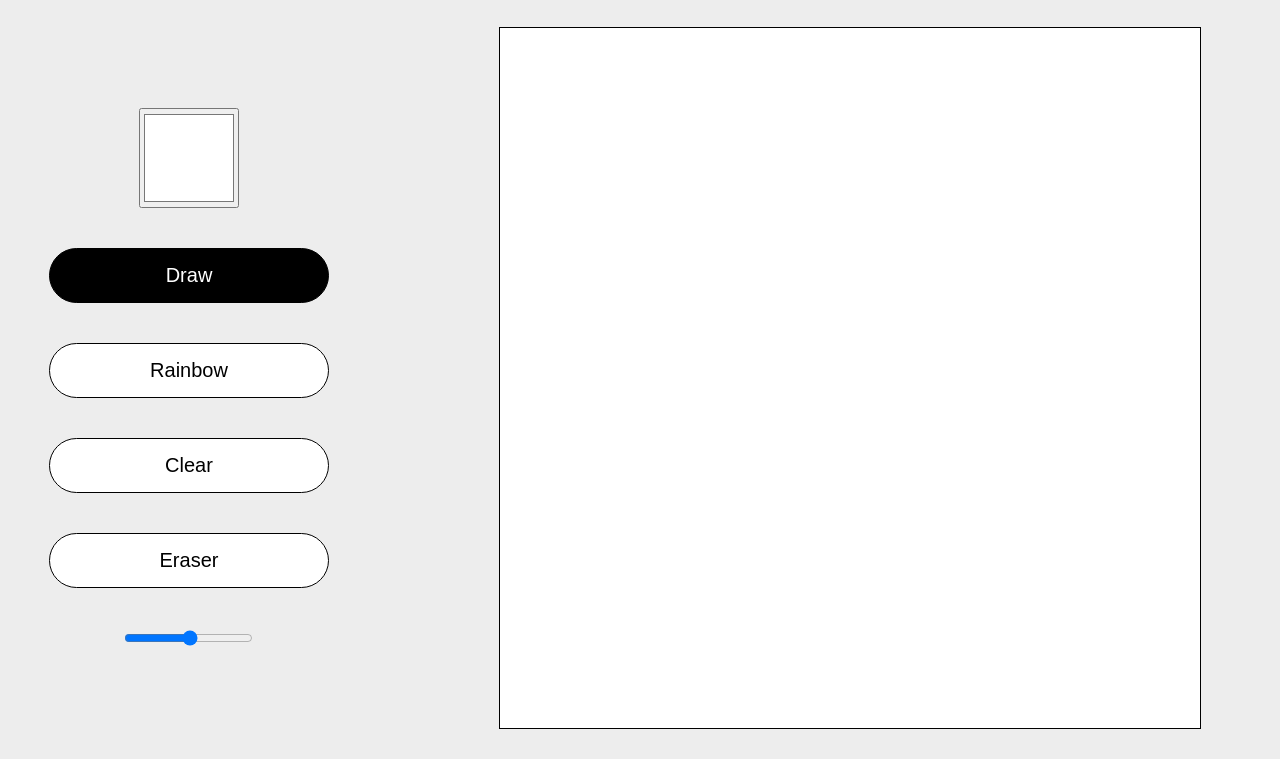
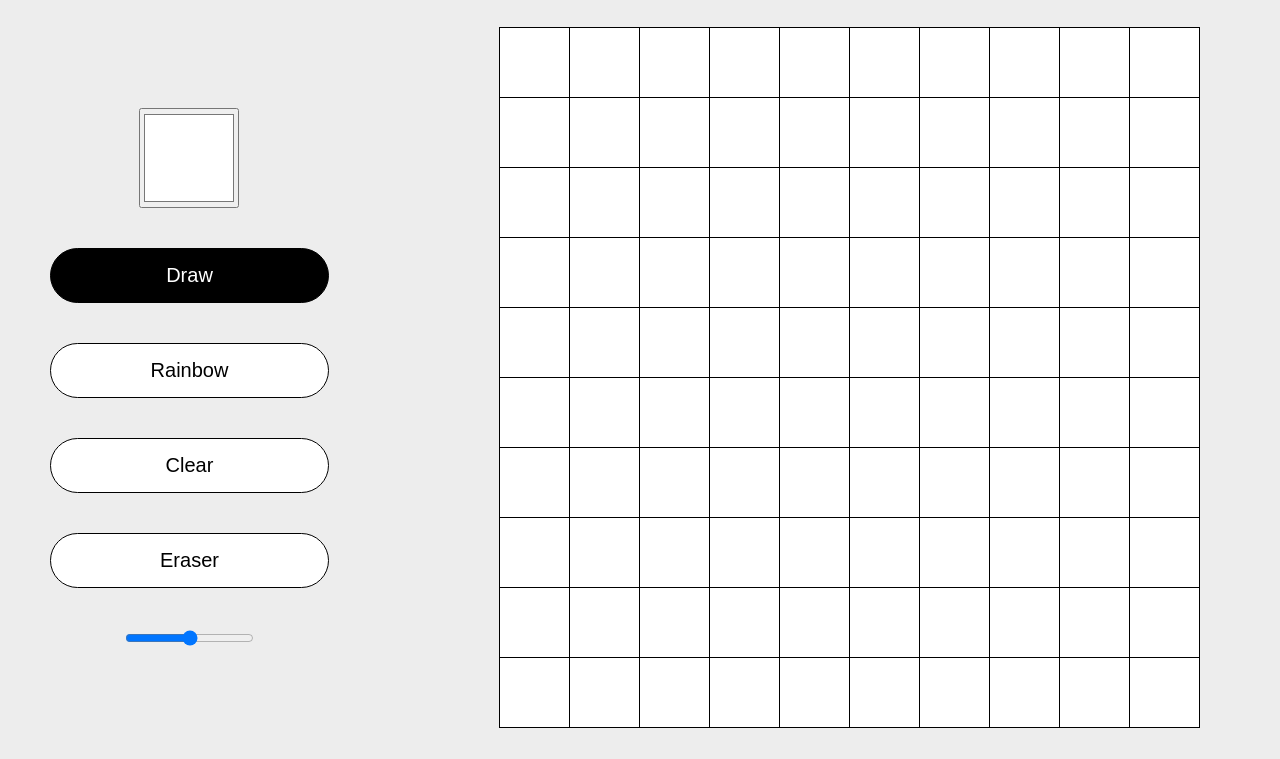
Before and after one commit to shon-arch/ETCH-A-SKETCH, a plain HTML site: page index.html in a window 1280 px wide. Shown: the part 163-922 px from the top of the page. Drawn offline with Linux system fonts and the light colour scheme.

Commit message:
Added border to the divs to show individual div

```diff
--- a/style.css
+++ b/style.css
@@ -42,7 +42,8 @@ button{
 
 .root-div{
     margin: 30px;
-    border: 1px solid black;
+    border-top: 1px solid black;
+    border-right: 1px solid black;
     height: 700px;
     width: 700px;
     flex-shrink: 0;
@@ -83,4 +84,6 @@ button{
 
 .small-div {
     flex : 1;
+    border-left : 1px solid black;
+    border-bottom : 1px solid black;
 }
```
